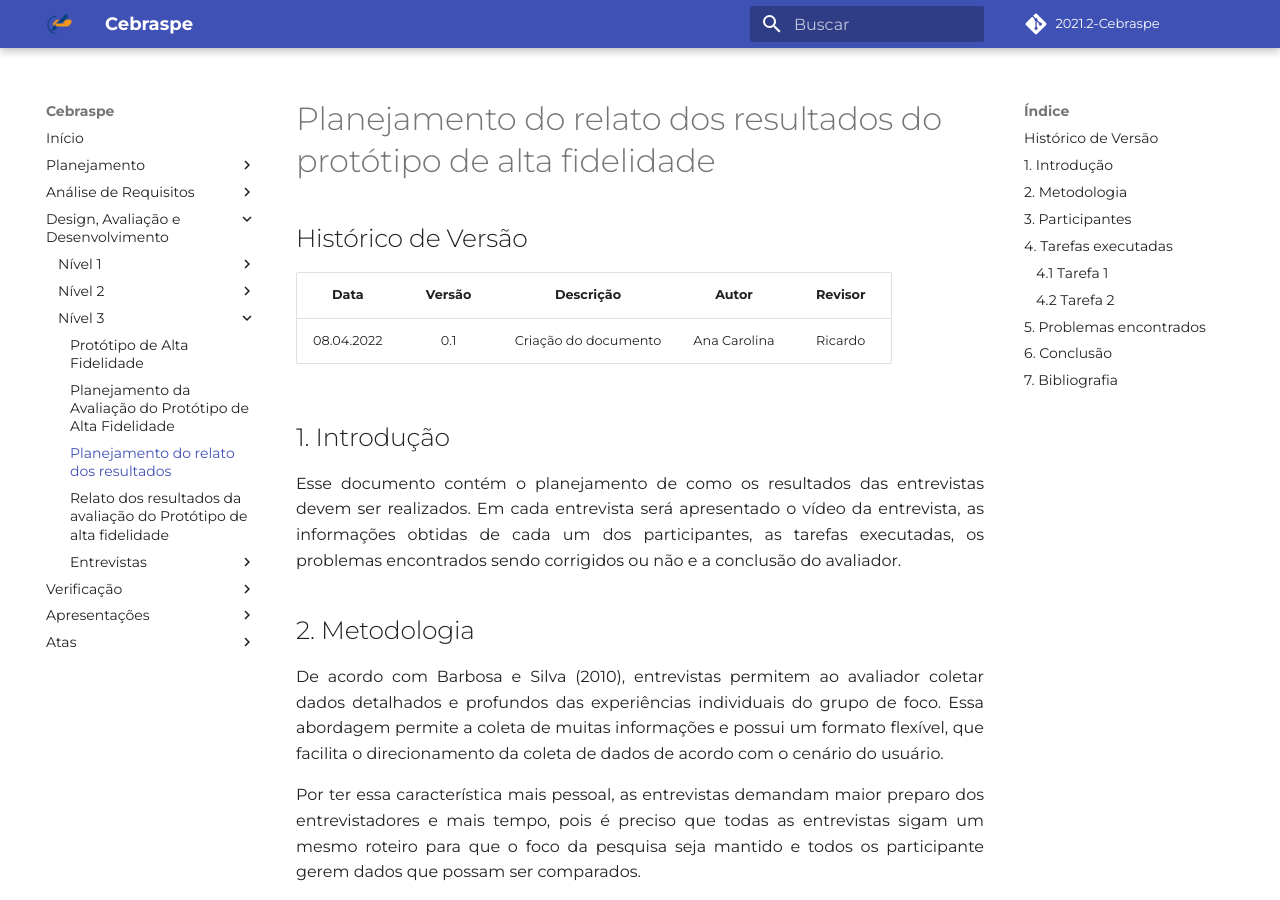
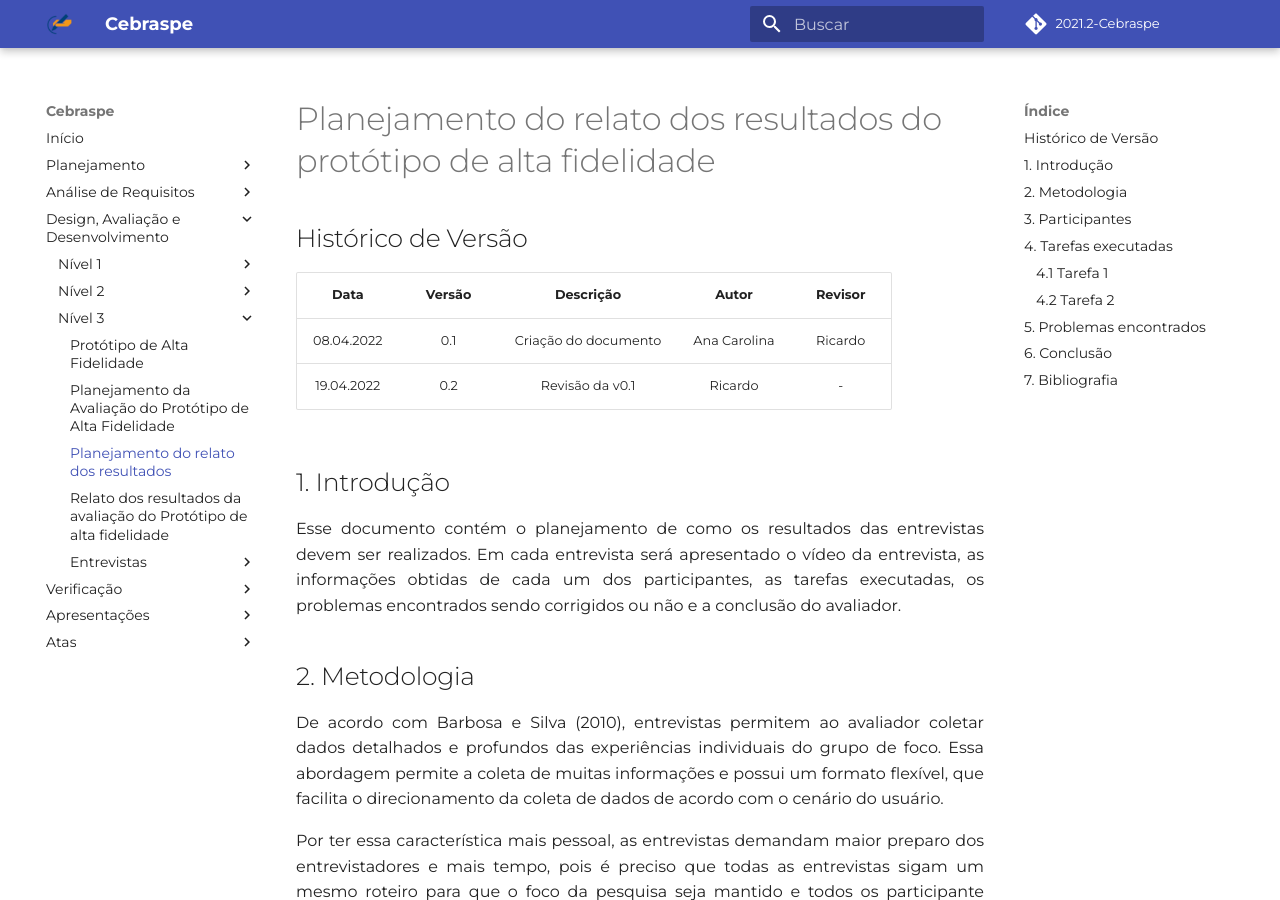
Before and after one commit to Interacao-Humano-Computador/2021.2-Cebraspe, an MkDocs documentation site: the page built from docs/Avaliação_desenvolvimento/Nivel3/Planejamento_relato.md, in a window 1280 px wide and 900 px high. Built offline with MkDocs 1.6.1 and Material for MkDocs 9.7.7, drawn with Linux system fonts in a browser that asks for light colours; some web fonts are replaced; comment, search, counter and statistics services are not loaded.

Commit message:
#48 - Correções da Monitoria

```diff
--- a/docs/Avaliação_desenvolvimento/Nivel3/Planejamento_relato.md
+++ b/docs/Avaliação_desenvolvimento/Nivel3/Planejamento_relato.md
@@ -5,6 +5,7 @@
 |    Data    | Versão |      Descrição       |  Autor  |   Revisor    |
 | :--------: | :----: | :------------------: | :-----: | :----------: |
 | 08.04.2022 |  0.1   | Criação do documento | Ana Carolina | Ricardo |
+| 19.04.2022 |  0.2   | Revisão da v0.1 | Ricardo | - |
 
 ## 1. Introdução
 <p style="text-align: justify;">Esse documento contém o planejamento de como os resultados das entrevistas devem ser realizados. Em cada entrevista será apresentado o vídeo da entrevista, as informações obtidas de cada um dos participantes, as tarefas executadas, os problemas encontrados sendo corrigidos ou não e a conclusão do avaliador.
```
